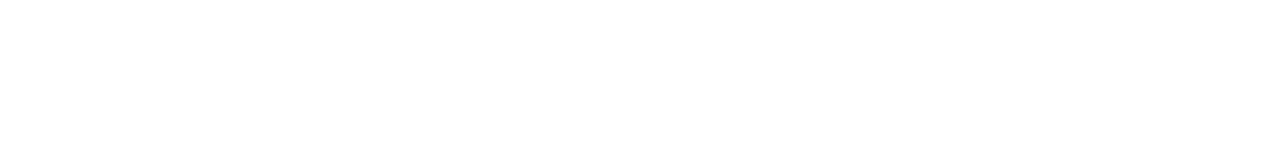
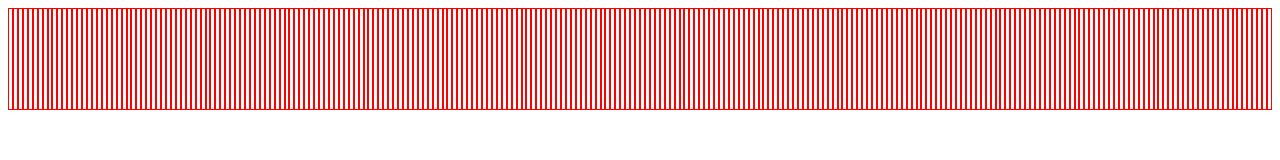
Before and after one commit to estellel-github/etch-a-sketch, a plain HTML site: page index.html in a window 1280 px wide. Drawn offline with Linux system fonts and the light colour scheme.

Commit message:
Link style sheet & adjust grid styling

```diff
--- a/css/styles.css
+++ b/css/styles.css
@@ -3,6 +3,7 @@
 }
 
 .grid-square {
-  border: 1px;
-  border-color: red;
+  height: 100px;
+  width: 100px;
+  border: solid 1px red;
 }
--- a/index.html
+++ b/index.html
@@ -5,6 +5,7 @@
   <meta name="viewport" content="width=device-width, initial-scale=1.0">
   <title>Etch-A-Sketch</title>
   <script defer src="javascript/main.js"></script>
+  <link rel="stylesheet" href="css/styles.css">
 </head>
 <body>
   <div id="container"></div>
```
